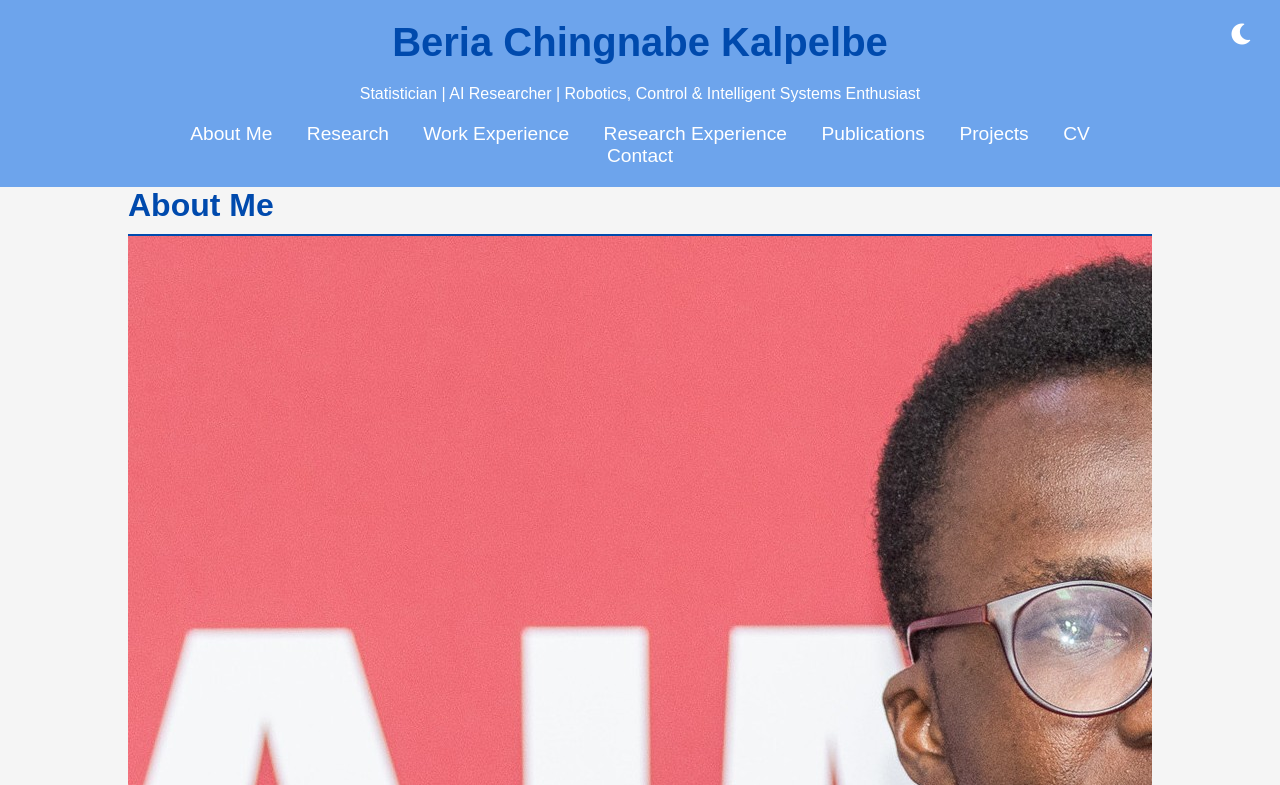
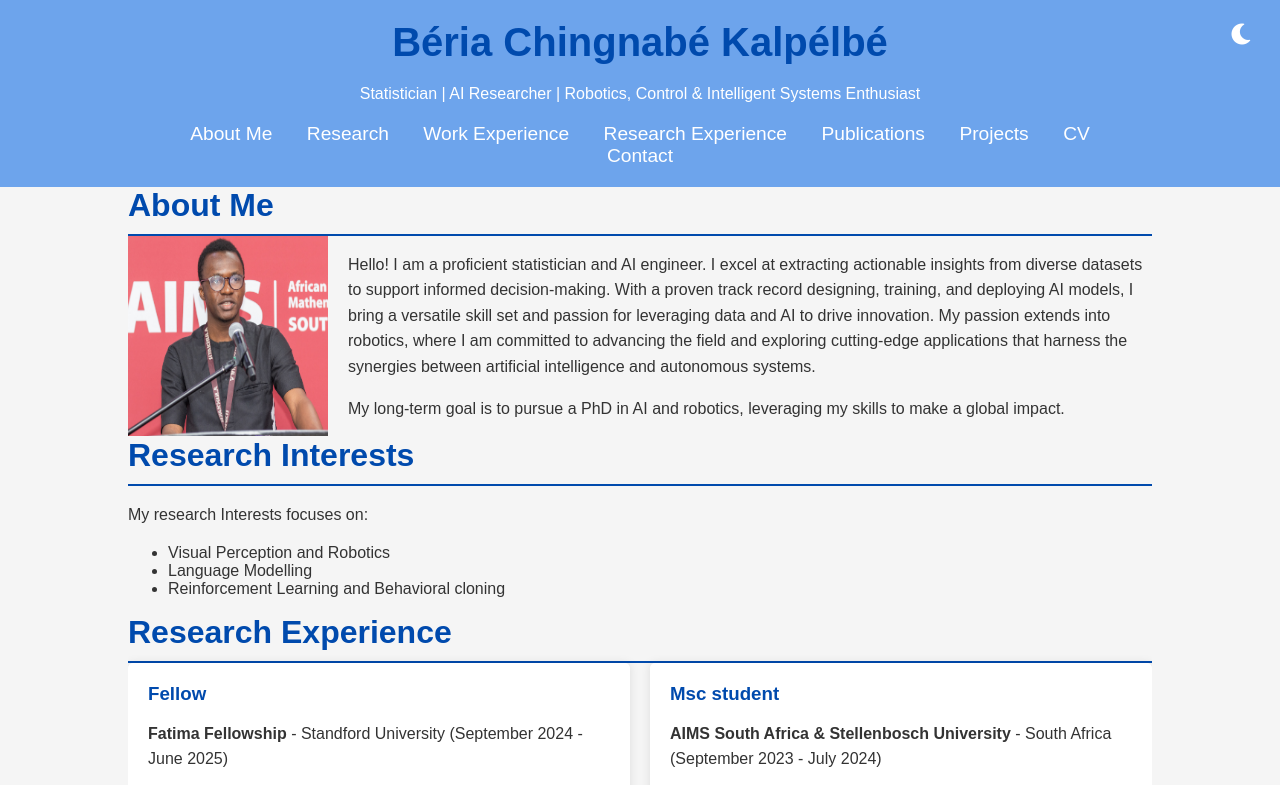
Before and after one commit to beria-kalpelbe/beria-kalpelbe.github.io, a plain HTML site: page index.html in a window 1280 px wide. Shown: the top 785 px of the page. Drawn offline with Linux system fonts and the light colour scheme.

Commit message:
new webpage

```diff
--- a/index.html
+++ b/index.html
@@ -145,7 +145,7 @@
     <!-- Header -->
     <header>
         <div class="container">
-            <h1>Beria Chingnabe <bold>Kalpelbe</bold> </h1>
+            <h1>Béria Chingnabé <bold>Kalpélbé</bold> </h1>
             <p>Statistician | AI Researcher | Robotics, Control & Intelligent Systems Enthusiast</p>
             <nav>
                 <a href="#about">About Me</a>
@@ -168,7 +168,7 @@
     <!-- About Section -->
     <section id="about" class="container">
         <h2>About Me</h2>
-        <img src="docs/photo.jpg" alt="Your Photo" class="profile-pic">
+        <img src="docs/photo.jpg" alt="Your Photo" class="profile-pic" width="200", height="200">
         <p>Hello! I am a proficient statistician and AI engineer. I excel at extracting actionable insights from diverse datasets to support
             informed decision-making. With a proven track record designing, training, and deploying AI models, I bring a versatile skill
             set and passion for leveraging data and AI to drive innovation. My passion extends into robotics, where I am committed
@@ -354,7 +354,7 @@
 
     <!-- Footer -->
     <footer>
-        <p>&copy; 2024 Your Name. Built with HTML & CSS.</p>
+        <p>&copy; 2024 Béria Chingnabé Kalpélbé. Built with HTML & CSS.</p>
     </footer>
 
     <script>
```
